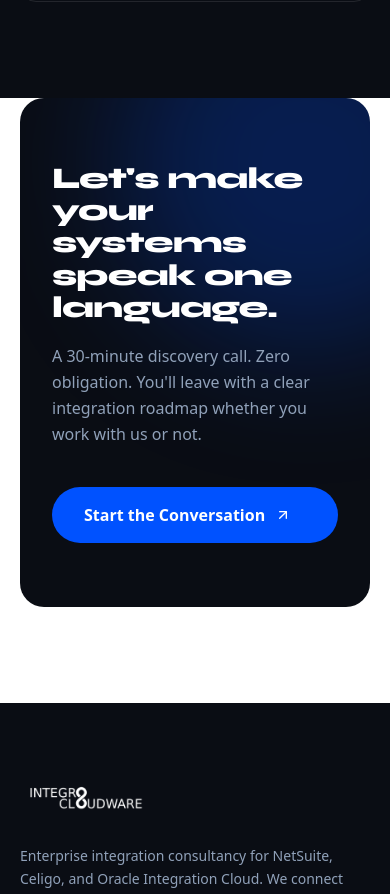
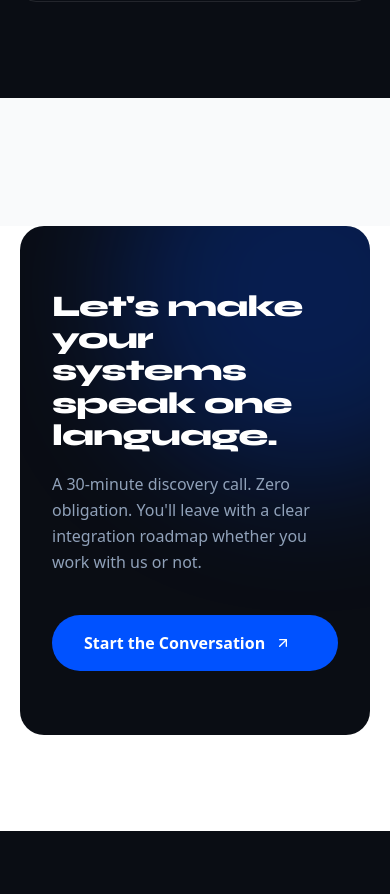
Before and after one commit to i8cw/i8cw, a React (Vite) app: page / in a window 390 px wide. Shown: the part 6495-7389 px from the top of the page. Built offline with nearby package versions, Linux system fonts and the light colour scheme.

Commit message:
Add a new section with background styling

```diff
--- a/src/pages/Home.tsx
+++ b/src/pages/Home.tsx
@@ -192,6 +192,8 @@ export const Home = () => {
         </div>
       </section> */}
 
+      <section className="py-16 sm:py-20 bg-paper" aria-hidden="true" />
+
       <section className="pb-24 sm:pb-32">
         <div className="max-w-[1440px] mx-auto px-5 sm:px-8 lg:px-12">
           <div className="relative bg-obsidian rounded-3xl px-8 sm:px-14 py-16 sm:py-20 overflow-hidden">
```
